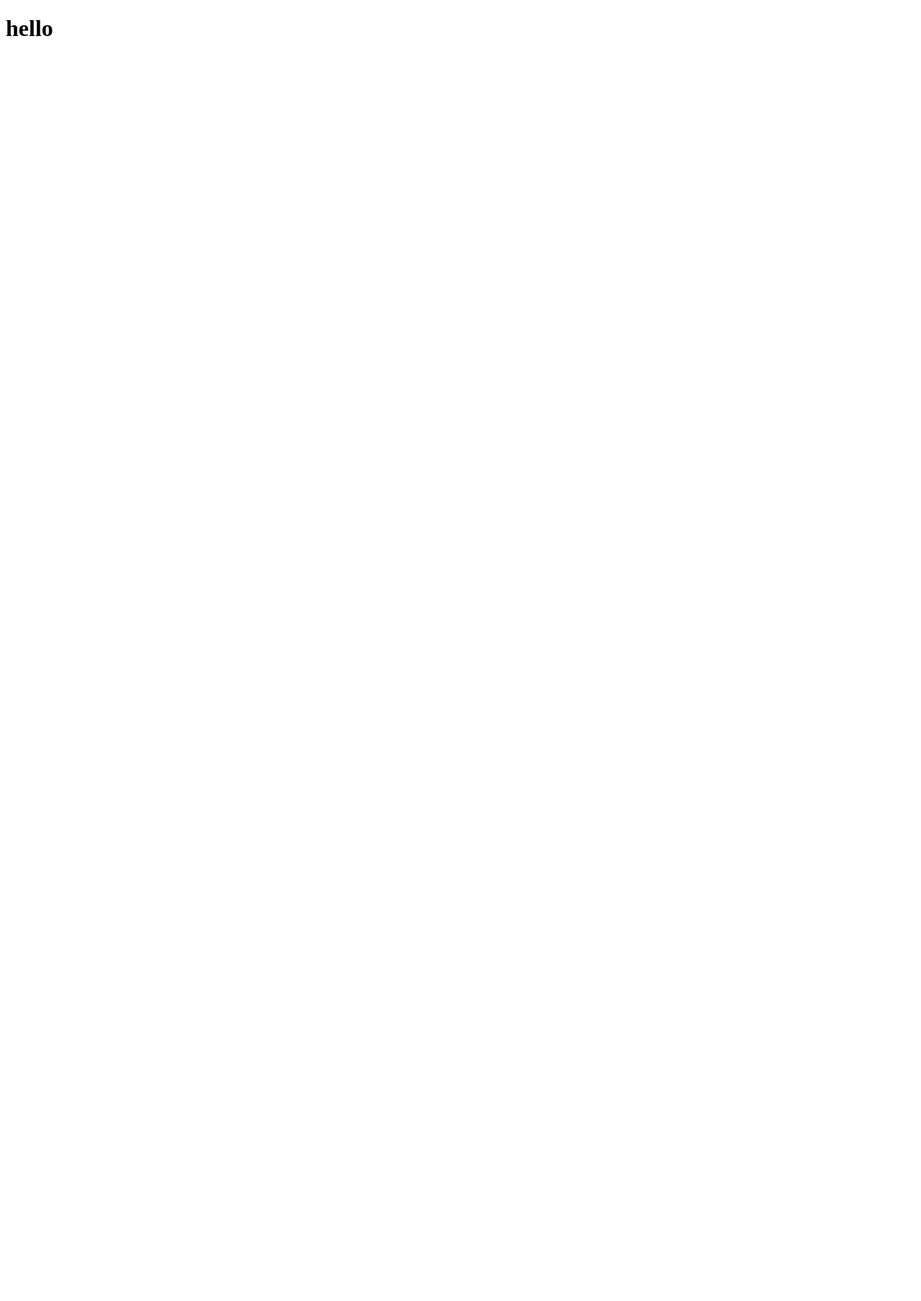
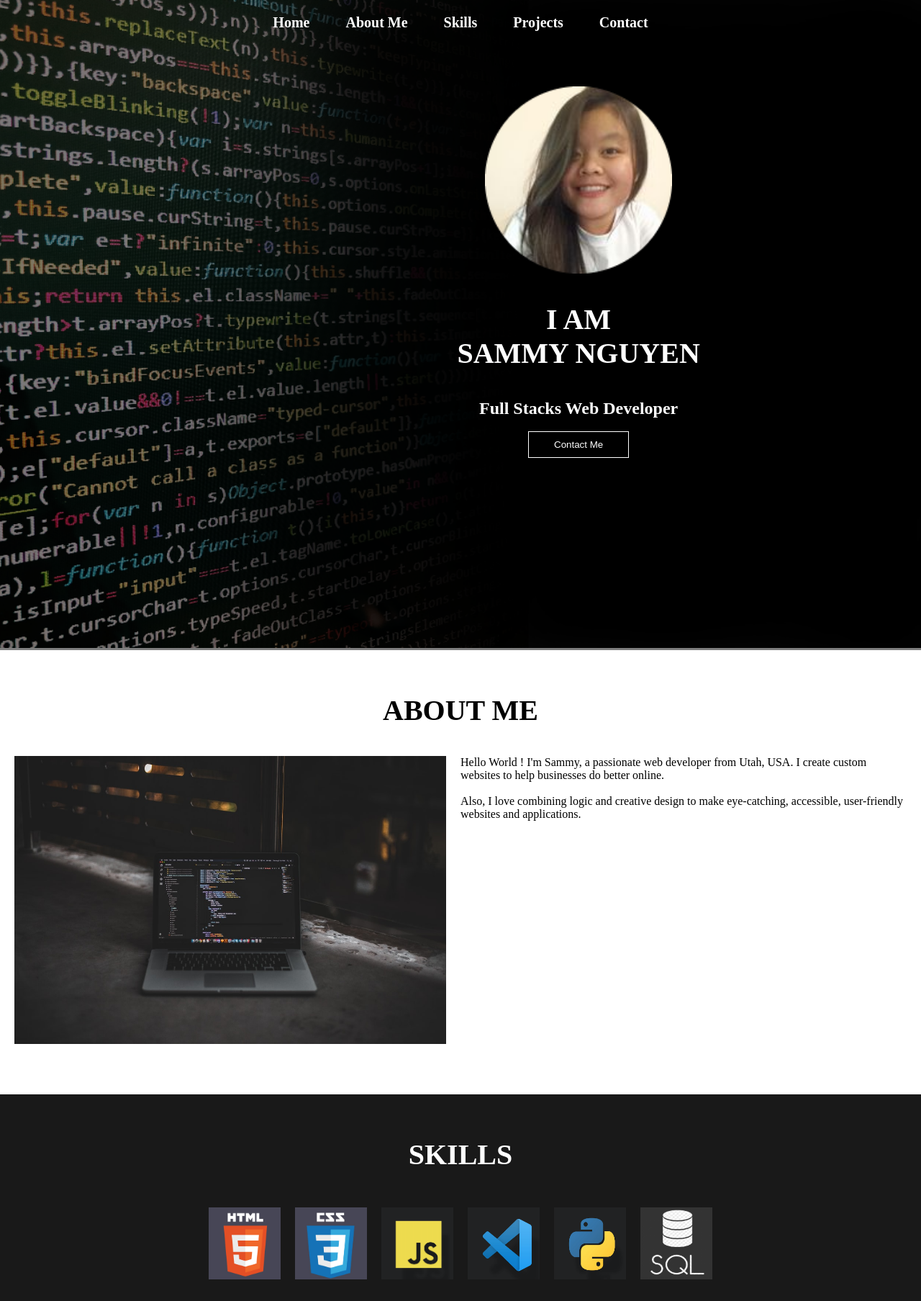
Before and after one commit to sammy-nguyen/sammy-nguyen.github.io, a plain HTML site: page index.html in a window 1280 px wide. Shown: the whole page at 72% size. Before the commit the page ends 800 px from the top, so only its background shows below. Drawn offline with Linux system fonts and the light colour scheme.

Commit message:
added github 2

```diff
--- a/index.css
+++ b/index.css
@@ -0,0 +1,162 @@
+*{
+  margin: 0;
+  padding: 0;
+  box-sizing: border-box;
+}
+
+/* <!-- NAV BAR --> */
+.navbar{
+  display: flex;
+  justify-content: center;
+  align-items: center;
+  background-color: rgba(0, 0, 0, 0.5);
+  position: sticky;
+}
+
+.navbar ul{
+  display: flex;
+  list-style: none;
+  margin: 20px 0px;
+}
+
+.navbar ul li{
+  font-family: century;
+  font-size: 20px;
+  font-weight: bold;
+}
+
+.navbar ul li a{
+  text-decoration: none;
+  color: white;
+  padding: 8px 25px;
+  transition: all .8s ease
+}
+
+.navbar ul li a:hover{
+  background-color: white;
+  color: black;
+  box-shadow: 0 0 10px white;
+}
+
+
+
+/* <!-- HOME SECTION --> */
+#home{
+  display: flex;
+  flex-direction: column;
+  height: 840px;
+  background-color: rgba(0, 0, 0, 0.5);
+  justify-content: center;
+  align-items: center;
+  color: white;
+
+}
+
+#home::before{
+  content:'';
+  position: absolute;
+  top: 0;
+  right: 0;
+  background: url(code.png) no-repeat center center/cover;
+  height: 900px;
+  width: 100%;
+  z-index: -1;
+  /* opacity: 0.8; */
+}
+
+.main{
+  display:flex;
+  flex-direction: column;
+  align-items:center;
+  position: absolute;
+  top: 15%;
+  right: 24%;
+}
+
+
+h1{
+  font-family: century;
+  font-size: 40px;
+  text-align: center;
+  margin: 40px 0px;
+}
+
+.btn{
+  padding: 10px 35px;
+  background-color: transparent;
+  border: 1px solid white;
+  color:white;
+  outline: none;
+  transition: .7s ease;
+}
+
+.btn:hover{
+  cursor: pointer;
+  background-color: white;
+  color: black;
+  box-shadow: 0 0 5px white, 0 0 10px,white, 0 0 15px,white;
+  font-weight: bold;
+}
+
+
+
+/* <!-- ABOUT SECTION --> */
+
+#about{
+  display: flex;
+  flex-direction: column;
+  box-sizing: border-box;
+  padding: 20px;
+  margin-bottom: 50px;
+}
+
+#pic{
+  display:flex;
+}
+
+
+#pic img{
+  width: 600px;
+  height:400px;
+
+}
+
+#intro{
+  display: flex;
+  flex-direction: column;
+  text-align: justify;
+  padding: 10px;
+}
+
+#intro h2{
+  font-size: 2rem;
+  margin-bottom: 20px;
+}
+
+
+/* <!-- SKILLS SECTION --> */
+
+.img{
+  height: 100px;
+  width: 100px;
+}
+
+#skill{
+  display:flex;
+  flex-direction: column;
+  background-color: rgba(0, 0, 0, 0.9);
+  color: white;
+  align-items: center;
+  padding: 20px;
+}
+
+.gallery{
+  display: flex;
+  flex-wrap: wrap;
+  justify-content: space-around;
+  box-sizing: border-box;
+}
+
+.gallery img{
+  margin: 10px;
+}
--- a/index.html
+++ b/index.html
@@ -4,11 +4,59 @@
   <meta charset="UTF-8">
   <meta http-equiv="X-UA-Compatible" content="IE=edge">
   <meta name="viewport" content="width=device-width, initial-scale=1.0">
-  <title>Document</title>
-
+  <title>Portfolio</title>
+  <link rel = "stylesheet" href = "index.css">
 </head>
 <body>
-  <h1>hello</h1>
+  <!-- NAV BAR -->
+  <nav class = "navbar">
+    <ul>
+      <li><a href="#">Home</a></li>
+      <li><a href="#">About Me</a></li>
+      <li><a href="#">Skills</a></li>
+      <li><a href="#">Projects</a></li>
+      <li><a href="#">Contact</a></li>
+    </ul>
+  </nav>
+
+
+<!-- HOME SECTION -->
+
+  <section id = "home">
+    <div class = "main">
+      <img src = "profile.png" alt = "profile_picture" width= "260" height= "260">
+      <h1> I AM <br> SAMMY NGUYEN</h1>
+      <h2>Full Stacks Web Developer</h2><br>
+      <button class = "btn"> Contact Me </button>
+    </div>
+  </section>
+
+<!-- ABOUT SECTION -->
+
+<section id = "about">
+  <h1 class = "headings">ABOUT ME</h1>
+  <div id = "pic">
+    <img class = "laptop" src = "laptop.jpeg" alt = "laptop">
+    <div id = "intro"></div>
+
+      <p>Hello World ! I'm Sammy, a passionate web developer from Utah, USA. I create custom websites to help businesses do better online.<br><br>Also, I love combining logic and creative design to make eye-catching, accessible, user-friendly websites and applications.</p>
+  </div>
+</section>
+
+<!-- SKILLS SECTION -->
+
+<section id = "skill">
+  <h1 class = "headings">SKILLS</h1>
+  <div class = "gallery">
+    <img class = "img" src = "html.png" alt = "">
+    <img class = "img" src = "css.png" alt = "">
+    <img class = "img" src = "js.png" alt = "">
+    <img class = "img" src = "vs.png" alt = "">
+    <img class = "img" src = "python.png" alt = "">
+    <img class = "img" src = "sql.png" alt = "">
+
+  </div>
+</section>
 
 </body>
 </html>
```
Also changed, not shown: code.png (added), css.png (added), gg.png (added), html.png (added), js.png (added), laptop.jpeg (added), node.png (added), profile.png (added), python.png (added), sql.png (added), vs.png (added).
